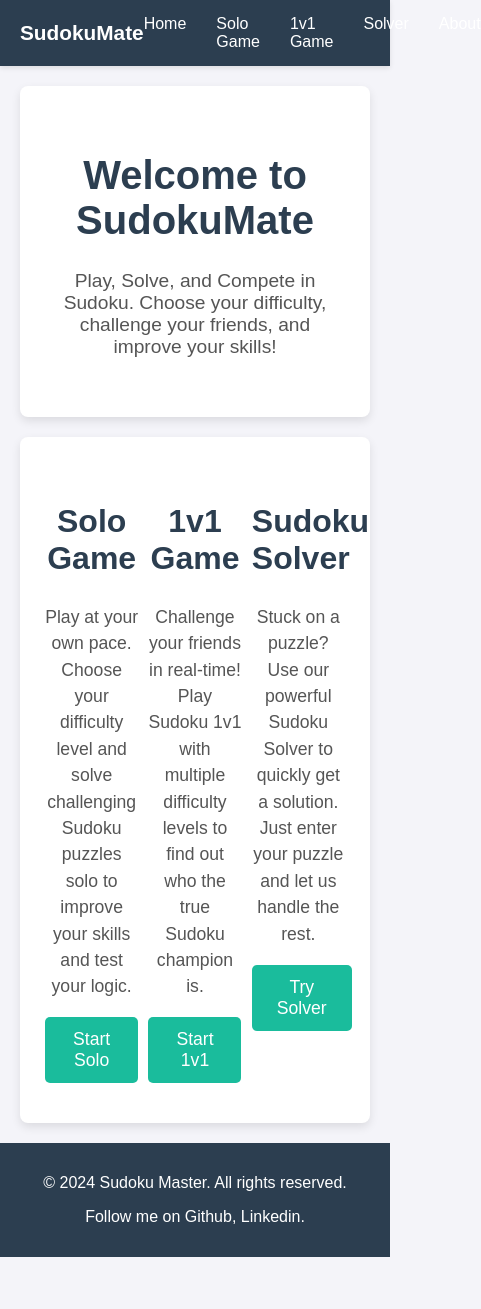
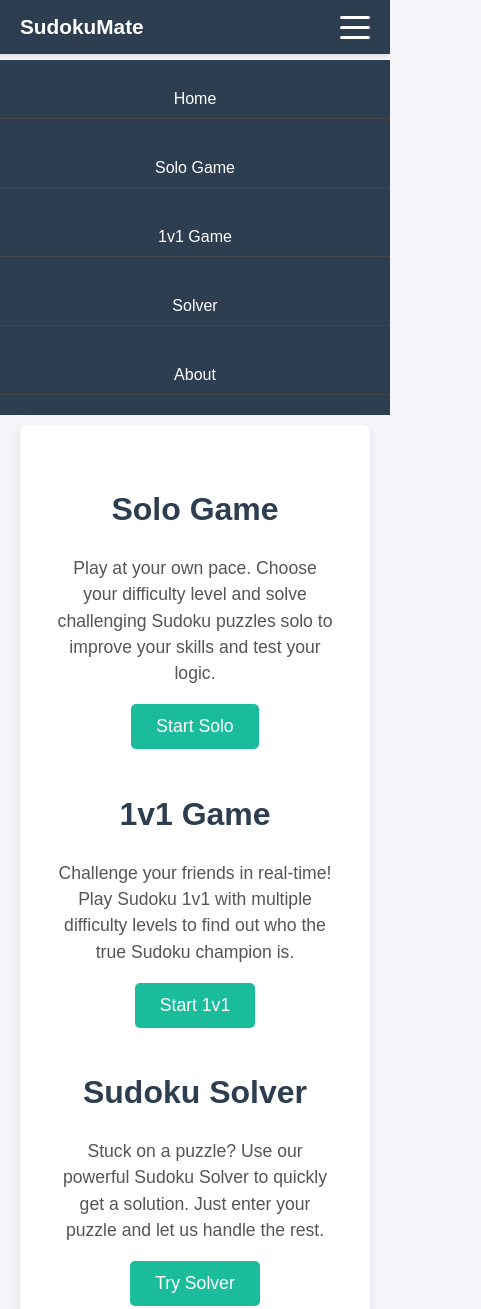
Before and after one commit to youssefdammak/SudokuMate, a plain HTML site: page MAIN-PAGE/index.html in a window 390 px wide. Shown: the top 1309 px of the page, 481 px wide, since content can reach past the window. Before the commit the page ends 1257 px from the top, so only its background shows below. Drawn offline with Linux system fonts and the light colour scheme.

Commit message:
added the interactive interface

```diff
--- a/MAIN-PAGE/index.css
+++ b/MAIN-PAGE/index.css
@@ -98,3 +98,54 @@ footer a{
 footer a:hover{
     color: #16a085;
 }
+#hamburger{
+    display: none;/*hidden on normal screen*/
+    flex-direction: column;
+    justify-content: space-between;
+    cursor: pointer;
+    gap: 7px;
+}
+#hamburger div{
+    width: 30px;
+    height: 3px;
+    background-color: #fff;
+    border-radius: 2px;
+}
+@media (max-width:800px){
+    #secondBox{
+        display: flex;
+        flex-direction: column;
+        align-items: center;
+        padding: 40px 20px;
+        background-color: #fff;
+        margin: 20px;
+        border-radius: 8px;
+        box-shadow: 0 4px 10px rgba(0, 0, 0, 0.1);
+    }
+    .sections{
+        width: 90%;
+        margin-bottom: 20px;
+    }
+    #hamburger{
+        display: flex;
+    }
+    nav{
+        display: none;
+    }
+    nav.hidden{
+        display: flex;
+        flex-direction: column;
+        background-color: #2c3e50;
+        position: absolute;
+        top: 60px;
+        right: 0;
+        width: 100%;
+        padding: 20px 0;
+    }
+
+    nav.hidden a {
+        padding: 10px;
+        text-align: center;
+        border-bottom: 1px solid #444;
+    }
+}
--- a/MAIN-PAGE/index.html
+++ b/MAIN-PAGE/index.html
@@ -9,13 +9,18 @@
 <body>
     <header>
         <div id="logo">SudokuMate</div>
-        <nav>
+        <nav id="mobile-nav" class="hidden">
             <a href="">Home</a>
             <a href="">Solo Game</a>
             <a href="">1v1 Game</a>
             <a href="">Solver</a>
             <a href="">About</a>
         </nav>
+        <div id="hamburger">
+            <div></div>
+            <div></div>
+            <div></div>
+        </div>
     </header>
     <div id="firstBox">
         <h1>Welcome to SudokuMate</h1>
@@ -42,5 +47,6 @@
         <p>&copy; 2024 Sudoku Master. All rights reserved.</p>
         <p>Follow me on <a href="#">Github</a>, <a href="#">Linkedin</a>.</p>
     </footer>
+    <script src="index.js"></script>
 </body>
 </html>
--- /dev/null
+++ b/MAIN-PAGE/index.js
@@ -0,0 +1,6 @@
+const hamburger = document.getElementById('hamburger');
+const mobileNav = document.getElementById('mobile-nav');
+
+hamburger.addEventListener('click', function () {
+  mobileNav.classList.toggle('hidden');
+});
```
